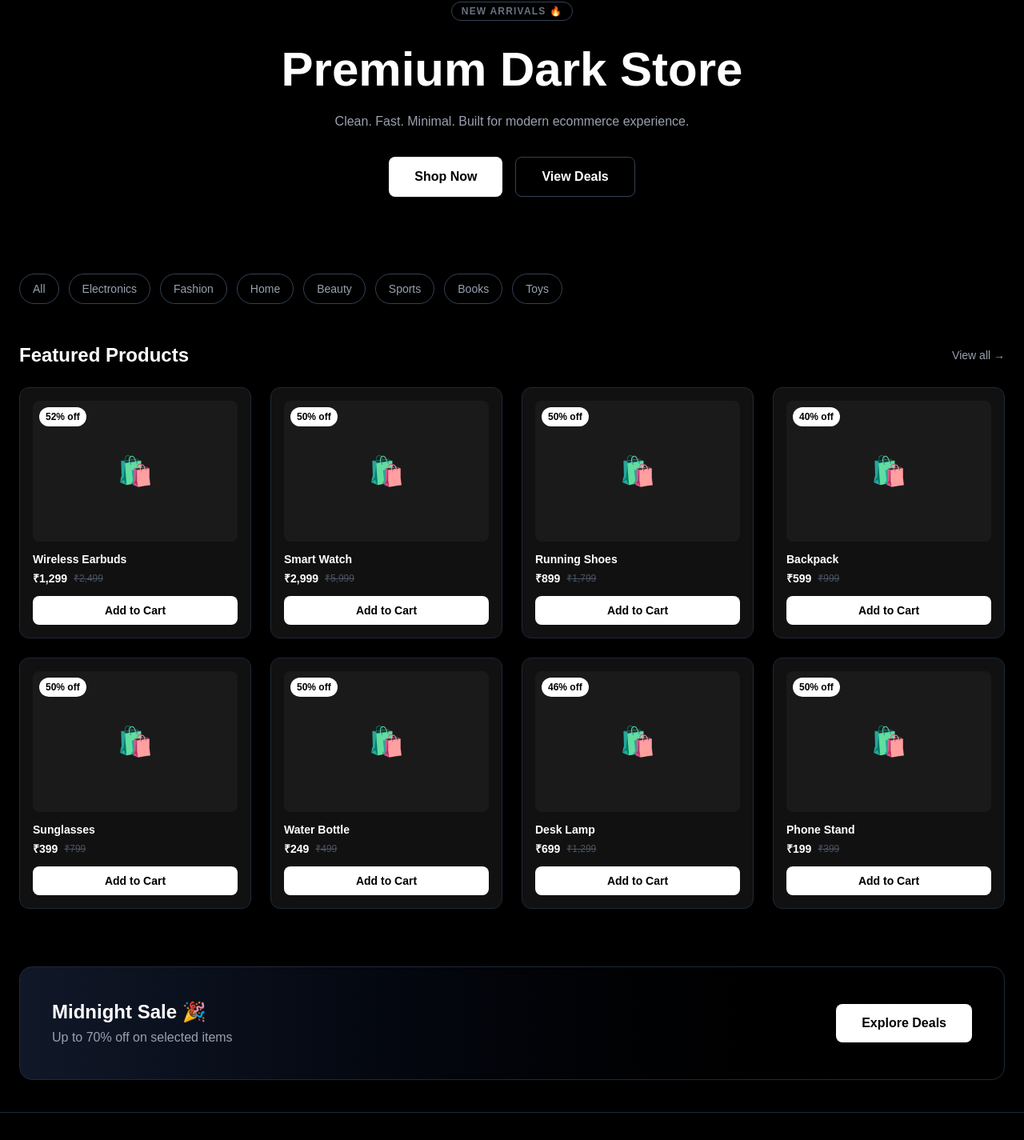
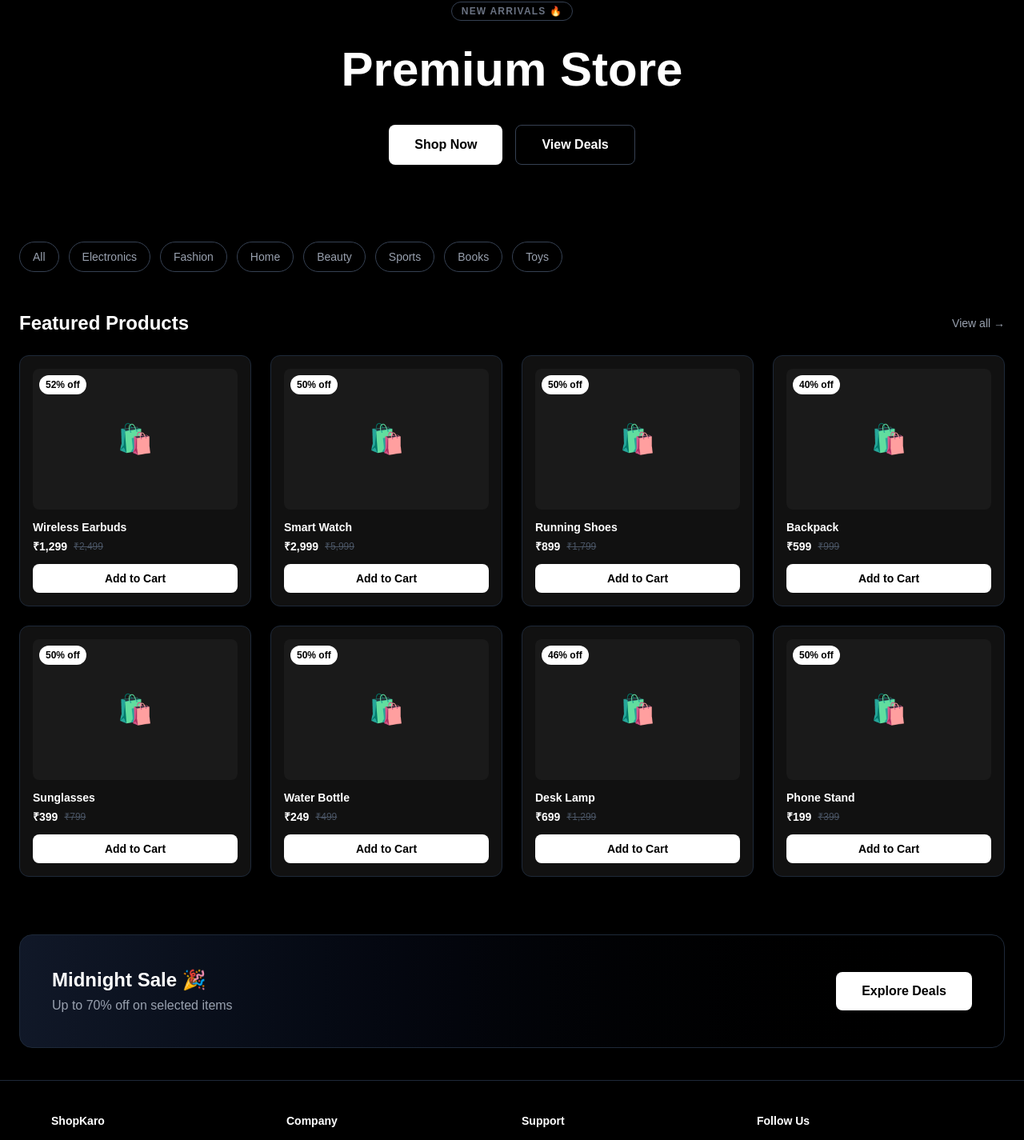
Before and after one commit to BillionareSite/shopkaro, a Next.js app: page / in a window 1280 px wide. Shown: the part 148-1573 px from the top of the page at 80% size. Built offline with nearby package versions, Linux system fonts and the light colour scheme.

Commit message:
Update homepage text

```diff
--- a/src/app/page.js
+++ b/src/app/page.js
@@ -78,7 +78,7 @@ export default function Home() {
           transition={{ duration: 0.8, delay: 0.2 }}
           className="text-4xl md:text-6xl font-bold mt-6 mb-4 leading-tight"
         >
-          Premium Dark Store
+          Premium Store
         </motion.h2>
 
         <motion.p
@@ -87,7 +87,7 @@ export default function Home() {
           transition={{ delay: 0.4 }}
           className="text-gray-400 max-w-xl mx-auto mb-8 text-sm md:text-base"
         >
-          Clean. Fast. Minimal. Built for modern ecommerce experience.
+
         </motion.p>
 
         <motion.div
@@ -209,7 +209,8 @@ export default function Home() {
         <div className="max-w-6xl mx-auto grid grid-cols-2 md:grid-cols-4 gap-6 text-sm text-gray-500">
           <div>
             <h5 className="text-white font-bold mb-3">ShopKaro</h5>
-            <p>Your premium dark store for everything.</p>
+            <p>Your premium  store for everything.</p>
+            <p>Note- This site is currently under development and will be live soon for all users</p>
           </div>
           <div>
             <h5 className="text-white font-bold mb-3">Company</h5>
```
